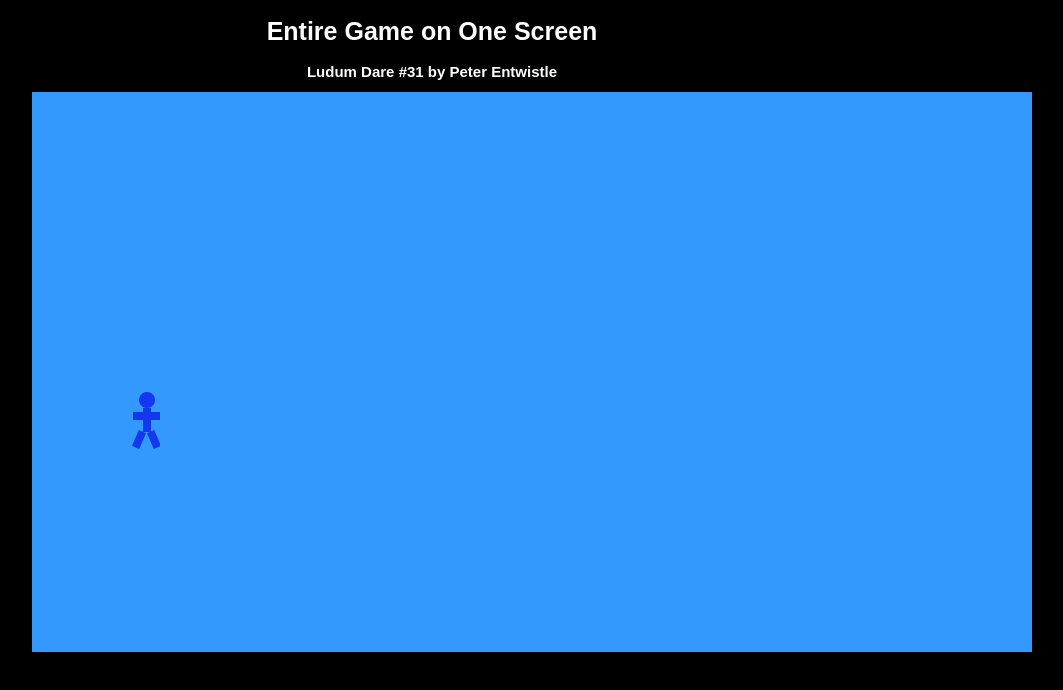
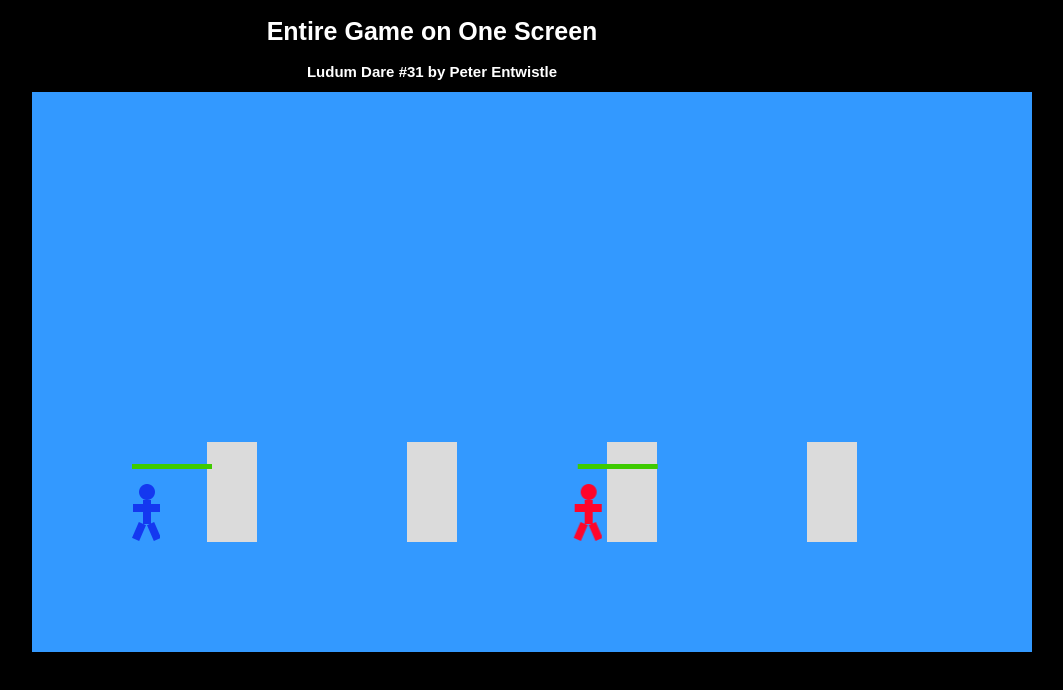
Before and after one commit to peterentwistle/LD31, a plain HTML site: page index.html in a window 1280 px wide. Shown: the whole page, without its empty margins (208-1271 px from the left). Drawn offline with Linux system fonts and the light colour scheme; animation ran at ten frames a second.

Commit message:
Added an enemy. Added ability to shoot.

```diff
--- a/index.html
+++ b/index.html
@@ -5,6 +5,8 @@
         <title>Ludum Dare #30</title>
         <script type="text/javascript" src="src/js/libs/phaser.min.js"></script>
         <script type="text/javascript" src="src/js/game/classes/Player.js"></script>
+        <script type="text/javascript" src="src/js/game/classes/Enemy.js"></script>
+        <script type="text/javascript" src="src/js/game/classes/Tower.js"></script>
         <script type="text/javascript" src="src/js/game/states/main.js"></script>
         <script type="text/javascript" src="src/js/game/states/boot.js"></script>
         <script type="text/javascript" src="src/js/game/states/load.js"></script>
--- /dev/null
+++ b/src/js/game/classes/Enemy.js
@@ -0,0 +1,82 @@
+Enemy = function(game) {
+
+    this.game = game;
+    this.sprite = null;
+    this.hitPoints = 100;
+    this.count = 0;
+    this.timeCheck = game.time.now;
+
+};
+
+Enemy.prototype = {
+
+    preload: function() {
+
+        game.load.image('enemy', 'src/assets/sprites/enemy.png');
+
+    },
+
+    create: function() {
+
+        // Add enemy sprite
+        this.sprite = game.add.sprite(900, 392, 'enemy');
+
+        this.healthbarBg = game.add.sprite(this.sprite.x, this.sprite.y-20, 'healthbarBg');
+        this.healthbar = game.add.sprite(this.sprite.x, this.sprite.y-20, 'healthbar');
+
+        this.healthbarWidth = this.healthbar.width;
+        this.healthbar.cropEnabled = true;
+
+        game.physics.arcade.enable(this.sprite);
+
+        //this.sprite.body.gravity.y = 20;
+        this.sprite.body.collideWorldBounds = true;
+
+    },
+
+    update: function() {
+
+        //this.sprite.body.velocity.x = 0;
+
+        // Will be controlled by AI
+        if (game.time.now - this.timeCheck > 2000) {
+            this.ai();
+        }
+
+        this.healthbar.x = this.sprite.x;
+        this.healthbarBg.x = this.sprite.x;
+        this.healthbar.width = (this.hitPoints / 100) * this.healthbarWidth;
+
+    },
+
+    moveLeft: function() {
+
+        if (!this.sprite.alive) {
+            return;
+        }
+        this.sprite.body.velocity.x -=250;
+
+    },
+
+    moveRight: function() {
+
+        if (!this.sprite.alive) {
+            return;
+        }
+        this.sprite.body.velocity.x +=250;
+
+    },
+
+    ai: function() {
+
+        this.sprite.body.velocity.x = 0;
+
+        // Move bot to just past it's first tower
+        if (this.count < 90) {
+            this.moveLeft();
+            this.count++;
+        }
+
+    },
+
+};
--- a/src/js/game/classes/Player.js
+++ b/src/js/game/classes/Player.js
@@ -2,23 +2,51 @@
 
     this.game = game;
     this.sprite = null;
+    this.healthbar = null;
     this.hitPoints = 100;
-    this.cursors = null;
+    this.mvRight = true;
+    this.bulletTime = 0;
 
 };
 
 Player.prototype = {
 
+    preload: function() {
+
+        game.load.image('player', 'src/assets/sprites/player.png');
+        game.load.image('healthbar', 'src/assets/sprites/healthbar.png');
+        game.load.image('healthbarBg', 'src/assets/sprites/healthbarBg.png');
+        game.load.image('playerBullet', 'src/assets/sprites/playerBullet.png');
+
+    },
+
     create: function() {
-        // To do: add player sprite
-        this.sprite = game.add.sprite(100, 300, 'player');
+
+        // Create a group for the bullets
+        this.bullets = game.add.group();
+        this.bullets.enableBody = true;
+        this.bullets.physicsBodyType = Phaser.Physics.ARCADE;
+        this.bullets.createMultiple(30, 'playerBullet');
+        this.bullets.setAll('anchor.x', 0.5);
+        this.bullets.setAll('anchor.y', 1);
+        this.bullets.setAll('outOfBoundsKill', true);
+        this.bullets.setAll('checkWorldBounds', true);
+
+        // Add player sprite
+        this.sprite = game.add.sprite(100, 392, 'player');
+
+        // Add health bar
+        this.healthbarBg = game.add.sprite(this.sprite.x, this.sprite.y-20, 'healthbarBg');
+        this.healthbar = game.add.sprite(this.sprite.x, this.sprite.y-20, 'healthbar');
+
+        this.healthbarWidth = this.healthbar.width;
+        this.healthbar.cropEnabled = true;
 
         game.physics.arcade.enable(this.sprite);
 
         //this.sprite.body.gravity.y = 20;
         this.sprite.body.collideWorldBounds = true;
 
-        this.cursors = this.game.input.keyboard.createCursorKeys();
     },
 
     update: function() {
@@ -26,26 +54,50 @@
         this.sprite.body.velocity.x = 0;
 
         // Input
-        if (this.game.input.keyboard.isDown(Phaser.Keyboard.A)) {
+        if (game.input.keyboard.isDown(Phaser.Keyboard.A)) {
             this.moveLeft();
-        } else if (this.game.input.keyboard.isDown(Phaser.Keyboard.D)) {
+        } else if (game.input.keyboard.isDown(Phaser.Keyboard.D) && this.mvRight) {
             this.moveRight();
         }
+
+        if (game.input.activePointer.isDown) {
+            this.shoot();
+        }
+
+        this.healthbar.x = this.sprite.x;
+        this.healthbarBg.x = this.sprite.x;
+        this.healthbar.width = (this.hitPoints / 100) * this.healthbarWidth;
 
     },
 
     moveLeft: function() {
+
         if (!this.sprite.alive) {
             return;
         }
         this.sprite.body.velocity.x -=250;
+
     },
 
     moveRight: function() {
+
         if (!this.sprite.alive) {
             return;
         }
         this.sprite.body.velocity.x +=250;
+
+    },
+
+    shoot: function() {
+        if (game.time.now > this.bulletTime) {
+            this.bullet = this.bullets.getFirstExists(false);
+
+            if (this.bullet) {
+                this.bullet.reset(this.sprite.x + this.sprite.width/2, this.sprite.y + this.sprite.height/2);
+                this.bullet.body.velocity.x = 400;
+                this.bulletTime = game.time.now + 200;
+            }
+        }
     },
 
 };
--- a/src/js/game/classes/Tower.js
+++ b/src/js/game/classes/Tower.js
@@ -1,6 +1,8 @@
-Tower = function(game) {
+Tower = function(game, team, towerNumber) {
 
     this.game = game;
+    this.team = team;
+    this.towerNumber = towerNumber;
     this.sprite = null;
     this.hitPoints = 100;
 
@@ -8,7 +10,38 @@
 
 Tower.prototype = {
 
+    preload: function() {
+
+        game.load.image('tower', 'src/assets/sprites/tower.png');
+
+    },
+
     create: function() {
+
+        var a = 0;
+
+        if (this.team=='blue' && this.towerNumber == 1) {
+            a = (game.width/5) - 25;
+        } else if (this.team=='blue' && this.towerNumber == 2) {
+            a = game.width/5 * 2 - 25;
+        } else if (this.team=='red' && this.towerNumber == 1) {
+            a = game.width/5 * 3 - 25;
+        } else if (this.team=='red' && this.towerNumber == 2) {
+            a = game.width/5 * 4 - 25;
+        }
+
+        // Add tower sprite
+        this.sprite = game.add.sprite(a, 350, 'tower');
+
+        game.physics.arcade.enable(this.sprite);
+
+        this.sprite.body.immovable = true;
+
+        this.sprite.body.collideWorldBounds = true;
+
+    },
+
+    update: function() {
 
     },
 
--- a/src/js/game/states/game.js
+++ b/src/js/game/states/game.js
@@ -1,5 +1,5 @@
 // Initialise Phaser
-var game = new Phaser.Game(1000, 560, Phaser.CANVAS, 'game');
+var game = new Phaser.Game(1000, 560, Phaser.AUTO, 'game');
 
 // Define game states
 game.state.add('boot', bootState);
--- a/src/js/game/states/load.js
+++ b/src/js/game/states/load.js
@@ -7,9 +7,25 @@
         game.stage.backgroundColor = '#3399FF';
 
         // Preload all game assets
+        player = new Player(game);
+        player.preload();
+
+        enemy = new Enemy(game);
+        enemy.preload();
+
+        bt1 = new Tower(game, 'blue', 1);
+        bt1.preload();
+
+        bt2 = new Tower(game, 'blue', 2);
+        bt2.preload();
+
+        rt1 = new Tower(game, 'red', 1);
+        rt1.preload();
+
+        rt2 = new Tower(game, 'red', 2);
+        rt2.preload();
 
         game.load.image('test', 'src/assets/sprites/test.png');
-        game.load.image('player', 'src/assets/sprites/player.png');
     },
 
     create: function() {
--- a/src/js/game/states/main.js
+++ b/src/js/game/states/main.js
@@ -4,12 +4,46 @@
         // Set up physics system
         game.physics.startSystem(Phaser.Physics.ARCADE);
 
-        player = new Player(game);
+        // Create Towers
+        bt1.create();
+        bt2.create();
+        rt1.create();
+        rt2.create();
+
+        // Create player
         player.create();
+
+        // Create a test enemy
+        enemy.create();
+
     },
 
     update: function() {
         player.update();
+        player.mvRight = true;
+        game.physics.arcade.collide(player.sprite, enemy.sprite, this.playerCollidesWithEnemy);
+
+        // Add player with red tower collision
+        game.physics.arcade.collide(player.sprite, rt1.sprite, this.playerCollidesWithTower);
+        game.physics.arcade.collide(player.sprite, rt2.sprite, this.playerCollidesWithTower);
+
+        enemy.update();
+    },
+
+    playerCollidesWithEnemy: function() {
+
+        // disable movement right
+        player.mvRight = false;
+
+        if (player.hitPoints > 0) {
+            player.hitPoints -= 10;
+        }
+
+    },
+
+    playerCollidesWithTower: function() {
+
+        player.mvRight = false;
     },
 
 };
```
Also changed, not shown: src/assets/sprites/enemy.png (added), src/assets/sprites/healthbar.png (added), src/assets/sprites/healthbarBg.png (added), src/assets/sprites/playerBullet.png (added), src/assets/sprites/tower.png (added).
